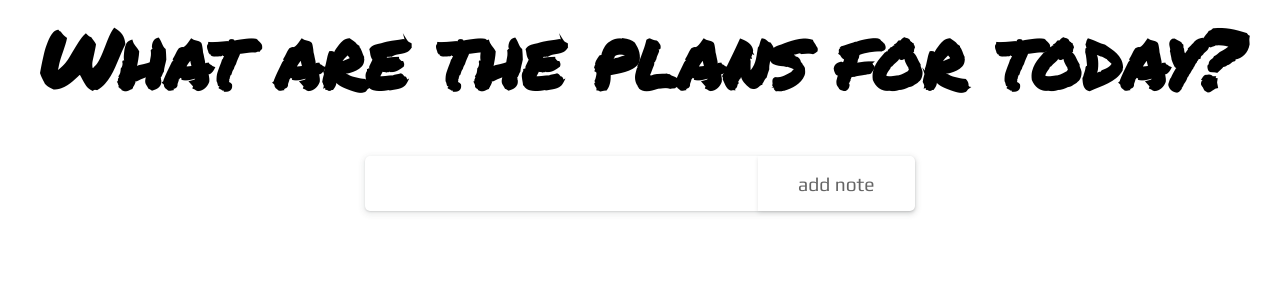
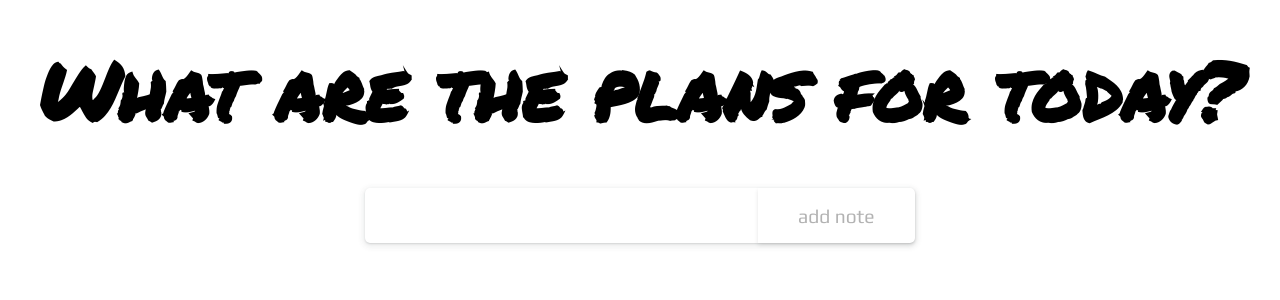
Before and after one commit to nat-laz/sticky-notes, a React (Create React App) app: page / in a window 1280 px wide. In both pictures the pointer is over the button "add note". Shown: the top 300 px of the page. Built offline with nearby package versions, Linux system fonts and the light colour scheme.

Commit message:
edited readme

```diff
--- a/src/components/ListOfAllItems/ListOfAllItems.css
+++ b/src/components/ListOfAllItems/ListOfAllItems.css
@@ -47,6 +47,10 @@ button {
   background: transparent;
 }
 
+button:hover{
+  color:rgba(0, 0, 0, 0.5)
+}
+
 input:focus {
   outline: none;
 }
--- a/src/index.css
+++ b/src/index.css
@@ -8,6 +8,7 @@
 
 
 #title{
+  margin-top: 2rem;
   font-size: 5rem;
   font-family: 'Permanent Marker', cursive;
   text-align: center;
```
Also changed, not shown: src/assets/overview.gif (added), 1 other file (tests, documents, lock files or other folders).
